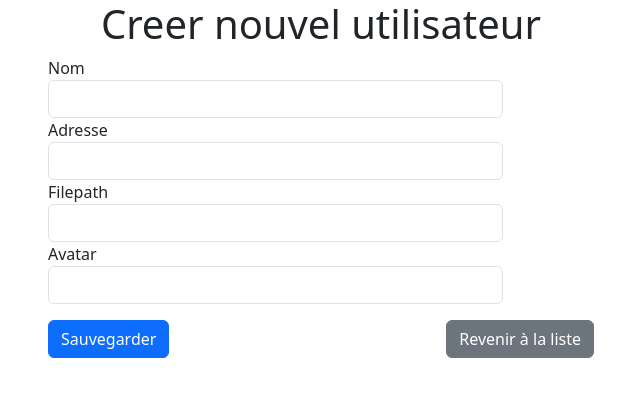
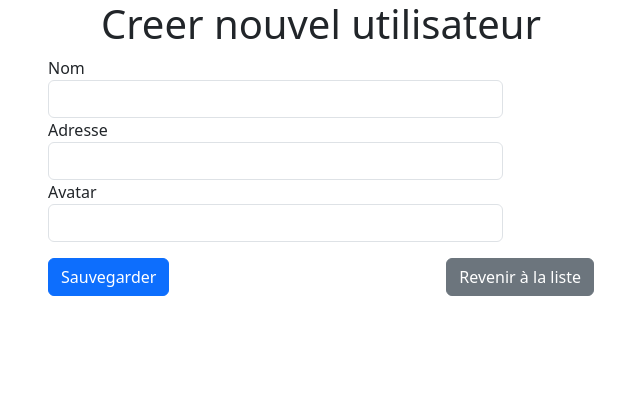
Before and after one commit to KevLgl/test-symfony-kl, a Symfony app: template templates/user/new.html.twig in a window 1280 px wide. Shown: the top 397 px of the page, without its empty margins (319-959 px from the left). Run offline with Twig, Linux system fonts and the light colour scheme; the template is opened without the code that fills it, so the values that code supplies are empty; form fields are guessed from the names that the template uses; some libraries are stand-ins or nearby versions.

Commit message:
feat(user-form): ajout contraintes file input

```diff
--- a/templates/user/_form.html.twig
+++ b/templates/user/_form.html.twig
@@ -16,17 +16,13 @@
                 </div>
             </div>
 
-            <div class="form-group">
-                {{ form_label(form.filepath, 'Filepath', {'label_attr': {'class': 'control-label col-sm-2'}}) }}
-                <div class="col-sm-10">
-                    {{ form_widget(form.filepath, {'attr': {'class': 'form-control'}}) }}
-                </div>
-            </div>
-
             <div class="form-group mb-3">
                 {{ form_label(form.avatar, 'Avatar', {'label_attr': {'class': 'control-label col-sm-2'}}) }}
                 <div class="col-sm-10">
                     {{ form_widget(form.avatar, {'attr': {'class': 'form-control'}}) }}
+                    {% if form_errors(form.avatar) %}
+                        <div class="text-danger">{{ form_errors(form.avatar) }}</div>
+                    {% endif %}
                 </div>
             </div>
 
@@ -40,9 +36,7 @@
                 <a href="{{ path('app_user_index') }}" class="btn btn-secondary">Revenir à la liste</a>
             </div>
 
-
             {{ form_end(form) }}
         </div>
     </div>
-
 </div>
```
Also changed, not shown: src/Form/UserType.php (+13 -2 lines).
